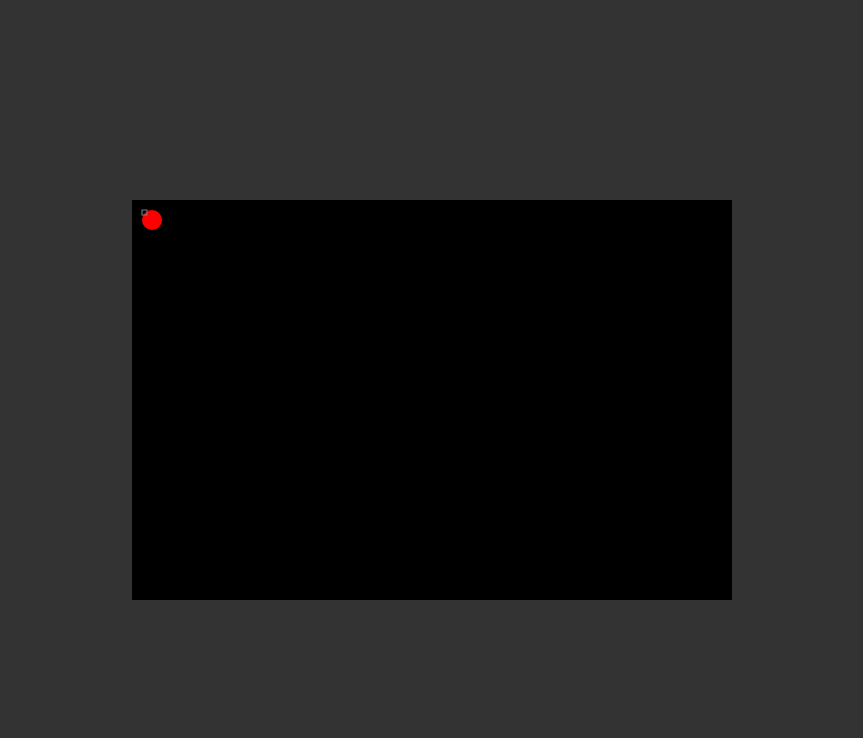
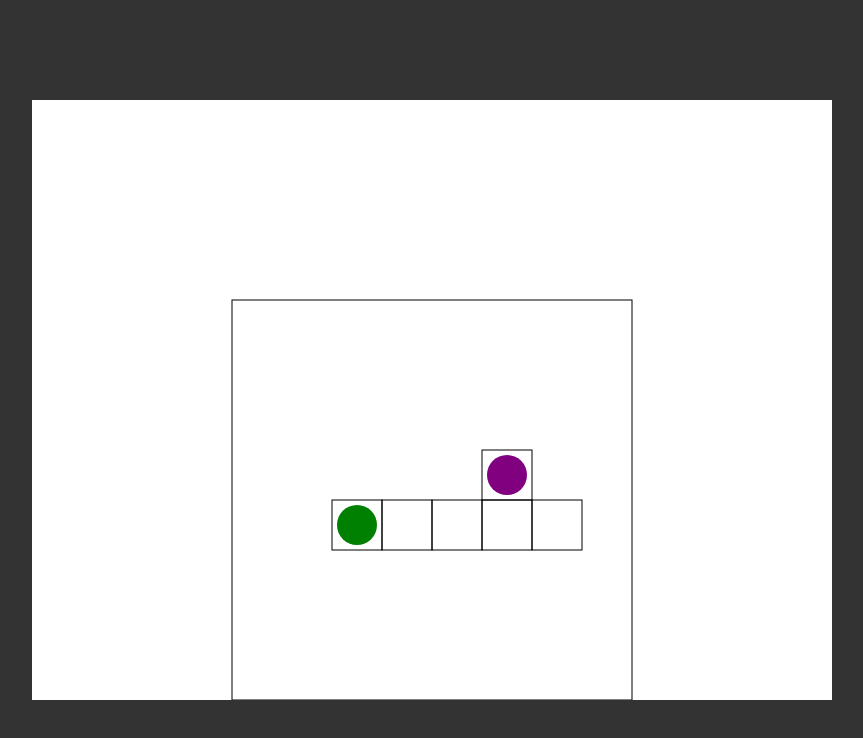
Before and after one commit to BeauMarwaha/Project-2-JS-Game, a website built with webpack: page index.html in a window 1280 px wide. Both pictures are taken after a click on the link "Start". Shown: the whole page, without its empty margins (208-1071 px from the left). Built offline with nearby package versions, Linux system fonts and the light colour scheme.

Commit message:
Added level loading and setup
Added level loading from an external text file and setup the initial level state using that information.

```diff
--- a/css/styles.css
+++ b/css/styles.css
@@ -9,8 +9,8 @@ body{
 	background-color: gray;
     text-align: center;
     z-index: 1;
-	width: 600px;
-    height: 400px;
+	width: 800px;
+    height: 600px;
     margin: auto;
     display: block;
     position: absolute;
@@ -45,8 +45,8 @@ body{
 }
 
 canvas {
-    width: 600px;
-    height: 400px;
+    width: 800px;
+    height: 600px;
     margin: auto;
     display: block;
     position: absolute;
--- a/index.html
+++ b/index.html
@@ -14,7 +14,7 @@
 				<p class="titleText">If you run out of moves in a level it's game over</p>
 				<a href="#" id="startButton" class="button titleText">Start</a>
 			</div>
-			<canvas width="600" height="400"></canvas>
+			<canvas width="800" height="600"></canvas>
 			<script src="dist/bundle.js"></script>
 		</main>
 	</body>
--- a/js/main.js
+++ b/js/main.js
@@ -5,7 +5,17 @@ const canvas = document.querySelector("canvas");
 const ctx = canvas.getContext("2d");
 const screenWidth = canvas.width;
 const screenHeight = canvas.height;
-let sprites = [];
+let gameBoard;
+const rows = 8;
+const rowWidth = 50;
+const cols = 8;
+const colWidth = 50;
+let dots = [];
+let endPoints = [];
+
+// Calculate the top and left spacing to have the game board centered in the bottom middle of the canvas
+const topSpacing = screenHeight - (rows * rowWidth);
+const leftSpacing = screenWidth - ((cols * colWidth) * 1.5);
 
 function init(){
     document.querySelector("#startButton").onclick = startGame;
@@ -15,25 +25,123 @@ function startGame(){
     // Hide the Main Menu
     document.querySelector('#mainMenu').style.display = "none";
 
-    // Draw the initial sprites
-    sprites = sprites.concat(
-        createCircleSprite(20,20,"Red",10),
-        createSquareSprite(10,10,"Gray",5,5));
+    // Initialize empty 2D array of the specified size
+    gameBoard = createArray(rows, cols);
 
-    // Start updating the sprites
+    // Start loading the level from an external file and call the levelLoaded function when complete
+    readTextFile("levels/level-1.txt", levelLoaded);
+}
+
+function levelLoaded(levelGuide)
+{
+    // Remove all whitespace from the loaded text
+    levelGuide = levelGuide.replace(/\s+/g, '');
+
+    // Populate the game board using the text file's contents
+    initializeLevel(levelGuide)
+
+    // Start updating the game board
 	update();
 }
 
 function update(){
-	// schedule a call to update() in 1/60th of a second
+	// Schedule a call to update() in 1/60th of a second
 	requestAnimationFrame(update);
 
-	// draw the background
+    // Clear the background
+    ctx.save();
+    ctx.fillStyle = "#FFFFFF";
 	ctx.fillRect(0,0,screenWidth,screenHeight)
+    ctx.restore();
 
-	// loop through sprites
-	for (let sprite of sprites){
-	    // draw sprites
-		sprite.draw(ctx);
-	}
+    // Draw a square around the game board
+    ctx.save();
+    ctx.strokeStyle = "#000000";
+	ctx.strokeRect(topSpacing, leftSpacing, rows * rowWidth, cols * colWidth)
+    ctx.restore();
+
+    // Loop through the game board sections and draw them
+    for (let i = 0; i < rows; i++)
+    {
+        for (let j = 0; j < cols; j++)
+        {
+            // If the game board tile exists draw it
+            if(gameBoard[i][j] != null)
+            {
+                gameBoard[i][j].draw(ctx);
+            }
+        }
+    }
+
+    // Loop through the dots and end points and draw them
+    dots.forEach(function(dot) {
+        dot.draw(ctx);
+    });
+    endPoints.forEach(function(endPoint) {
+        endPoint.draw(ctx);
+    });
 }
+
+function initializeLevel(levelGuide)
+{
+    // Populate the game board using the level guide string
+    let location = 0;
+    for (let j = 0; j < cols; j++)
+    {
+        for (let i = 0; i < rows; i++)
+        {
+            if (levelGuide.charAt(location) == 0) // Empty Space
+            {
+                // No piece to add to the game board
+                //gameBoard[j][i] = createSquareSprite((i * colWidth) + leftSpacing, (j * rowWidth) + topSpacing, "Gray", colWidth, rowWidth);
+            }
+            else if (levelGuide.charAt(location) == 1) // Empty Tile
+            {
+                gameBoard[j][i] = createSquareSprite((i * colWidth) + leftSpacing, (j * rowWidth) + topSpacing, "Black", colWidth, rowWidth);
+            }
+            else if (levelGuide.charAt(location) == 2) // Tile with ball
+            {
+                gameBoard[j][i] = createSquareSprite((i * colWidth) + leftSpacing, (j * rowWidth) + topSpacing, "Black", colWidth, rowWidth);
+                dots.push(createCircleSprite((i * colWidth) + leftSpacing + (colWidth / 2), (j * rowWidth) + topSpacing + (rowWidth / 2), "Green", colWidth / 2.5));
+            }
+            else if (levelGuide.charAt(location) == 3) // Tile with end goal
+            {
+                gameBoard[j][i] = createSquareSprite((i * colWidth) + leftSpacing, (j * rowWidth) + topSpacing, "Black", colWidth, rowWidth);
+                dots.push(createCircleSprite((i * colWidth) + leftSpacing + (colWidth / 2), (j * rowWidth) + topSpacing + (rowWidth / 2), "Purple", colWidth / 2.5));
+            }
+            location++;
+        }
+    }
+}
+
+// Array initialization code SOURCED from https://stackoverflow.com/a/966938
+function createArray(length) {
+    var arr = new Array(length || 0),
+        i = length;
+
+    if (arguments.length > 1) {
+        var args = Array.prototype.slice.call(arguments, 1);
+        while(i--) arr[length-1 - i] = createArray.apply(this, args);
+    }
+
+    return arr;
+}
+
+// Text file reading code MODIFIED from https://medium.freecodecamp.org/javascript-from-callbacks-to-async-await-1cc090ddad99
+function readTextFile(file, callback) {
+    const rawFile = new XMLHttpRequest();
+    rawFile.timeout = 2000;
+    rawFile.responseType = 'text';
+    rawFile.onreadystatechange = function(e) {
+        if (rawFile.readyState === 4) {
+            if (rawFile.status === 200 || rawFile.status == 0) {
+                callback(rawFile.responseText)
+            }
+        }
+    }
+    rawFile.ontimeout = function () {
+        console.log('Timeout on loading text file: ' + file)
+    }
+    rawFile.open('GET', file, true)
+    rawFile.send();
+  }
--- /dev/null
+++ b/levels/level-1.txt
@@ -0,0 +1,8 @@
+00000000
+00000000
+00000000
+00000300
+00211110
+00000000
+00000000
+00000000
```
Also changed, not shown: to-dos.txt (+12 -2 lines), dist/bundle.js.
